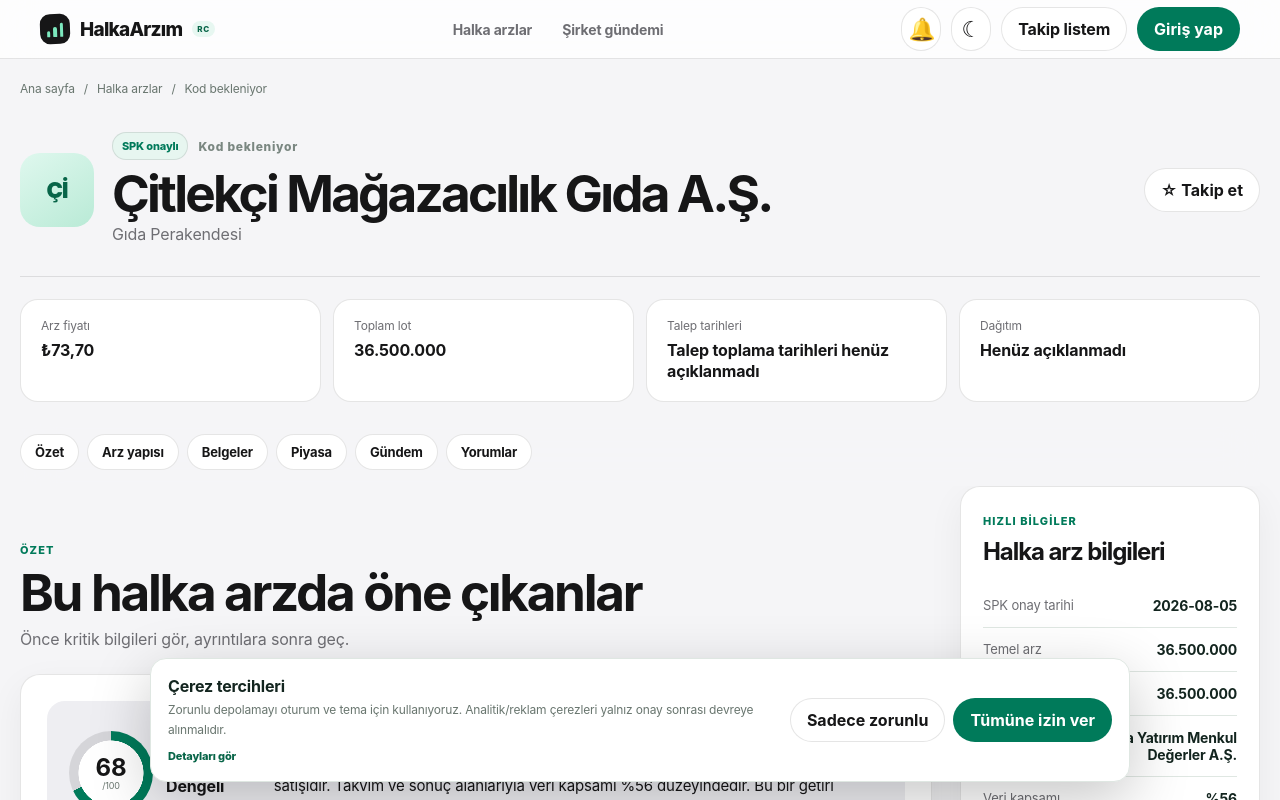
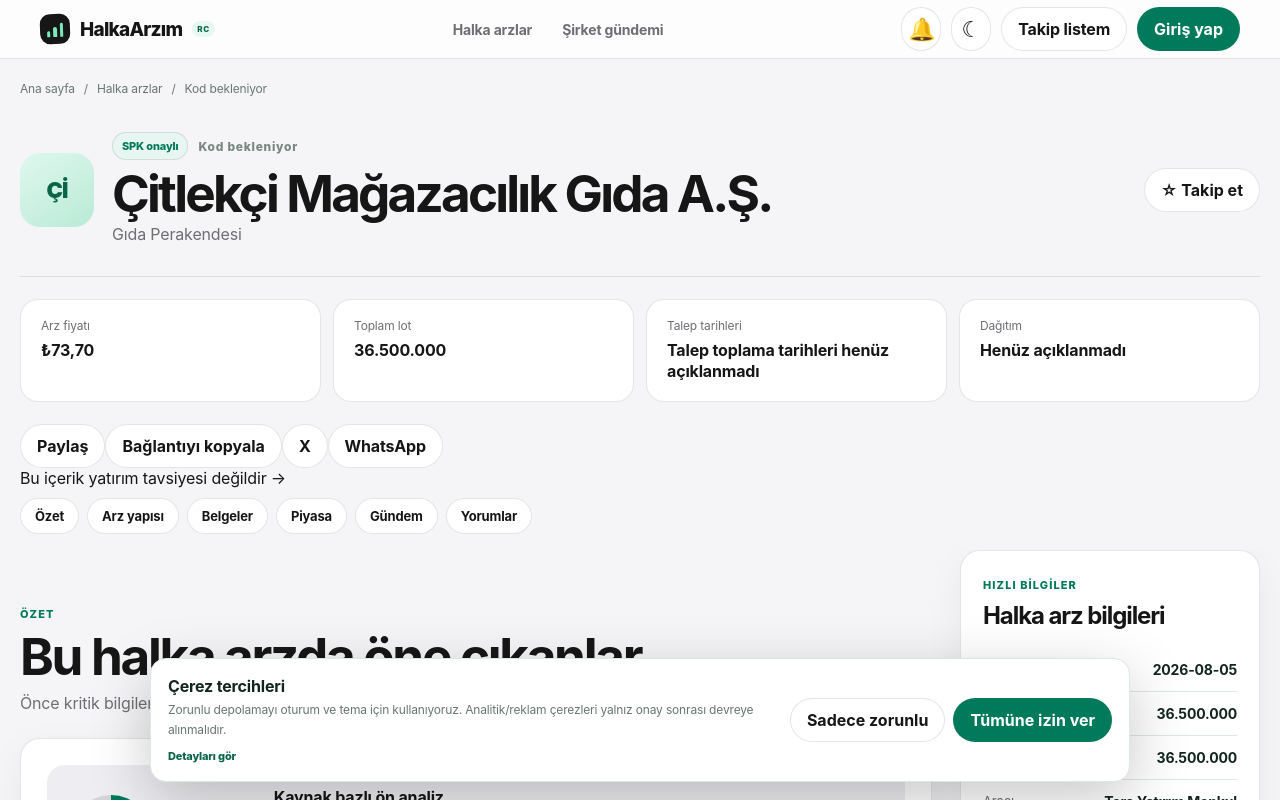
Before and after one commit to ajaroste/halkaarzim, a Next.js app: page /arz/citlekci-magazacilik-gida in a window 1280 px wide. Shown: the top 800 px of the page. Built offline with nearby package versions, Linux system fonts and the light colour scheme; no server answers; the database is empty.

Commit message:
seo: add structured data sharing and related IPO links

```diff
--- a/app/arz/[slug]/page.tsx
+++ b/app/arz/[slug]/page.tsx
@@ -12,14 +12,32 @@ import { LiveAgenda } from "@/components/LiveAgenda";
 import { LotCalculator } from "@/components/LotCalculator";
 import { WatchButton } from "@/components/WatchButton";
 import { AdSlot } from "@/components/AdSlot";
+import { JsonLd } from "@/components/JsonLd";
+import { ShareActions } from "@/components/ShareActions";
+import { RelatedIpos } from "@/components/RelatedIpos";
 import { formatTry } from "@/lib/domain";
 import { getIpoBySlug, ipos } from "@/data/ipos";
 
+const siteUrl = (process.env.NEXT_PUBLIC_SITE_URL || "https://halkaarzim.vercel.app").replace(/\/+$/, "");
+
 export function generateStaticParams() { return ipos.map((ipo) => ({ slug: ipo.slug })); }
+
 export async function generateMetadata({ params }: { params: Promise<{ slug: string }> }): Promise<Metadata> {
   const { slug } = await params;
   const ipo = getIpoBySlug(slug);
-  return ipo ? { title: `${ipo.ticker || "Halka arz"} ${ipo.company}`, description: ipo.aiSummary } : {};
+  if (!ipo) return {};
+  const code = ipo.ticker || "Halka arz";
+  const title = `${code} Halka Arz: Fiyat, Lot, Tarih ve Ön Analiz`;
+  const description = `${ipo.company} halka arz fiyatı, lot bilgisi, talep tarihleri, arz yapısı ve kaynak bazlı ön analiz. ${ipo.aiSummary}`.slice(0, 300);
+  const url = `${siteUrl}/arz/${ipo.slug}`;
+  return {
+    title,
+    description,
+    alternates: { canonical: `/arz/${ipo.slug}` },
+    openGraph: { title, description, url, type: "article", siteName: "HalkaArzım", locale: "tr_TR" },
+    twitter: { card: "summary", title, description },
+    robots: { index: true, follow: true }
+  };
 }
 
 function EmptyState({ title, text }: { title: string; text: string }) {
@@ -33,8 +51,33 @@ export default async function IpoDetailPage({ params }: { params: Promise<{ slug
   const code = ipo.ticker || "Kod bekleniyor";
   const capitalRatio = ipo.lotCount ? Math.round(ipo.capitalIncreaseShares / ipo.lotCount * 100) : 0;
   const saleRatio = ipo.lotCount ? Math.round(ipo.shareholderSaleShares / ipo.lotCount * 100) : 0;
+  const pageUrl = `${siteUrl}/arz/${ipo.slug}`;
+  const jsonLd = [
+    {
+      "@context": "https://schema.org",
+      "@type": "BreadcrumbList",
+      itemListElement: [
+        { "@type": "ListItem", position: 1, name: "Ana sayfa", item: siteUrl },
+        { "@type": "ListItem", position: 2, name: "Halka arzlar", item: `${siteUrl}/halka-arzlar` },
+        { "@type": "ListItem", position: 3, name: ipo.company, item: pageUrl }
+      ]
+    },
+    {
+      "@context": "https://schema.org",
+      "@type": "Article",
+      headline: `${ipo.company} Halka Arz Ön Analizi`,
+      description: ipo.aiSummary,
+      mainEntityOfPage: pageUrl,
+      url: pageUrl,
+      inLanguage: "tr-TR",
+      about: { "@type": "Organization", name: ipo.company },
+      author: { "@type": "Organization", name: "HalkaArzım", url: siteUrl },
+      publisher: { "@type": "Organization", name: "HalkaArzım", url: siteUrl },
+      isAccessibleForFree: true
+    }
+  ];
 
-  return <><Header /><main className="detailPage detailV3"><div className="container">
+  return <><JsonLd data={jsonLd} /><Header /><main className="detailPage detailV3"><div className="container">
     <nav className="breadcrumb"><Link href="/">Ana sayfa</Link><span>/</span><Link href="/halka-arzlar">Halka arzlar</Link><span>/</span><span>{code}</span></nav>
 
     <section className="detailIntro">
@@ -51,6 +94,8 @@ export default async function IpoDetailPage({ params }: { params: Promise<{ slug
       <article><span>Talep tarihleri</span><strong>{ipo.dates}</strong></article>
       <article><span>Dağıtım</span><strong>{ipo.distribution}</strong></article>
     </section>
+
+    <div className="detailUtilityRow"><ShareActions title={`${ipo.company} halka arz`} url={pageUrl} /><Link href="/yatirim-tavsiyesi-degildir" className="detailDisclaimerLink">Bu içerik yatırım tavsiyesi değildir →</Link></div>
 
     <nav className="detailSectionNav" aria-label="Detay bölümleri">
       <a href="#ozet">Özet</a><a href="#arz-yapisi">Arz yapısı</a><a href="#belgeler">Belgeler</a><a href="#piyasa">Piyasa</a><a href="#gundem">Gündem</a><a href="#yorumlar">Yorumlar</a>
@@ -99,9 +144,10 @@ export default async function IpoDetailPage({ params }: { params: Promise<{ slug
         </section>
 
         <section id="yorumlar" className="detailSectionBlock"><Comments ipoId={ipo.id} slug={ipo.slug} /></section>
+        <RelatedIpos currentSlug={ipo.slug} sector={ipo.sector} />
       </div>
 
-      <aside className="detailInfoRail"><article className="panel infoRailCard"><span className="eyebrow">Hızlı bilgiler</span><h2>Halka arz bilgileri</h2><dl className="facts"><div><dt>{ipo.approvalLabel || "SPK onay tarihi"}</dt><dd>{ipo.approvalDate}</dd></div><div><dt>Temel arz</dt><dd>{ipo.lotCount.toLocaleString("tr-TR")}</dd></div><div><dt>Azami arz</dt><dd>{(ipo.maxLotCount || ipo.lotCount).toLocaleString("tr-TR")}</dd></div>{ipo.firstTradeDate && <div><dt>İlk işlem tarihi</dt><dd>{new Date(ipo.firstTradeDate).toLocaleDateString("tr-TR")}</dd></div>}{ipo.intermediary && <div><dt>Aracı kurum</dt><dd>{ipo.intermediary}</dd></div>}<div><dt>Veri kapsamı</dt><dd>%{ipo.dataCompleteness || 0}</dd></div></dl></article></aside>
+      <aside className="detailInfoRail"><article className="panel infoRailCard"><span className="eyebrow">Hızlı bilgiler</span><h2>Halka arz bilgileri</h2><dl className="facts"><div><dt>{ipo.approvalLabel || "SPK onay tarihi"}</dt><dd>{ipo.approvalDate}</dd></div><div><dt>Temel arz</dt><dd>{ipo.lotCount.toLocaleString("tr-TR")}</dd></div><div><dt>Azami arz</dt><dd>{(ipo.maxLotCount || ipo.lotCount).toLocaleString("tr-TR")}</dd></div>{ipo.firstTradeDate && <div><dt>İlk işlem tarihi</dt><dd>{new Date(ipo.firstTradeDate).toLocaleDateString("tr-TR")}</dd></div>}{ipo.intermediary && <div><dt>Aracı kurum</dt><dd>{ipo.intermediary}</dd></div>}<div><dt>Veri kapsamı</dt><dd>%{ipo.dataCompleteness || 0}</dd></div></dl><Link className="infoRailLegal" href="/yatirim-tavsiyesi-degildir">Risk ve sorumluluk açıklaması</Link></article></aside>
     </div>
   </div></main><Footer /></>;
 }
```
